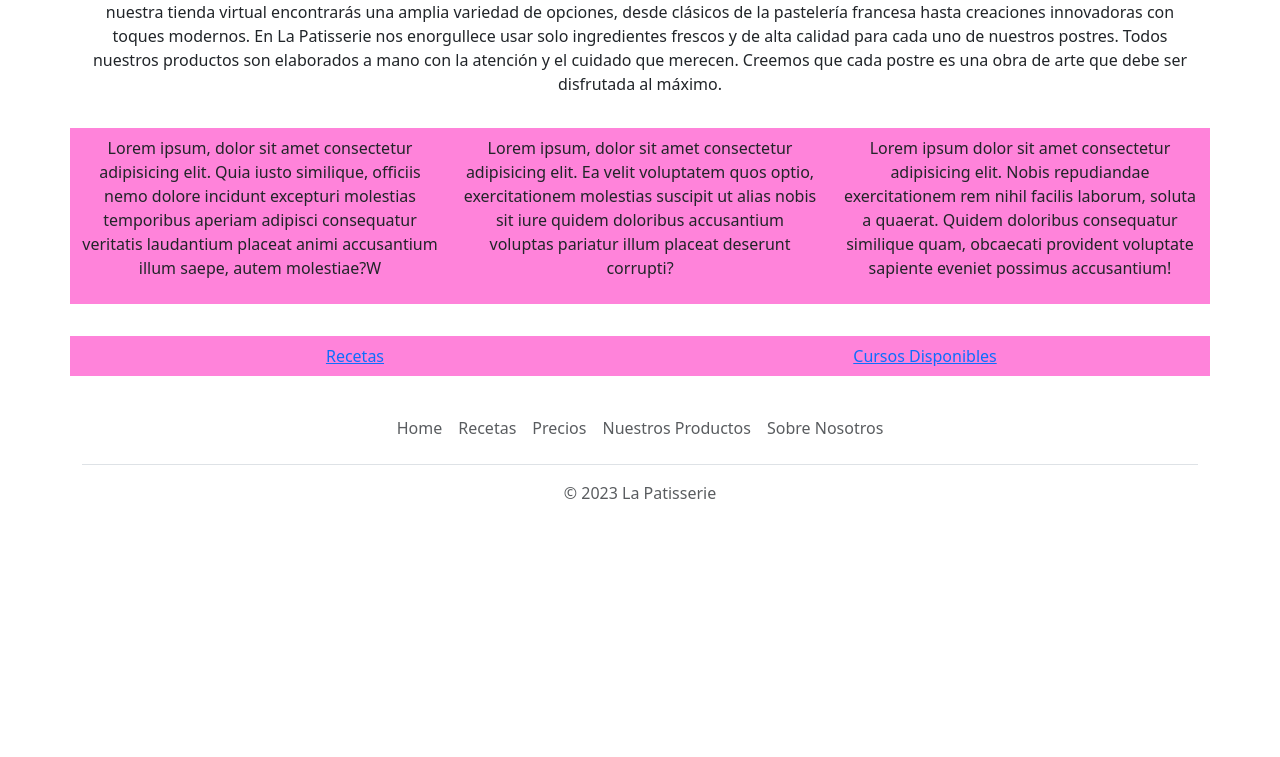
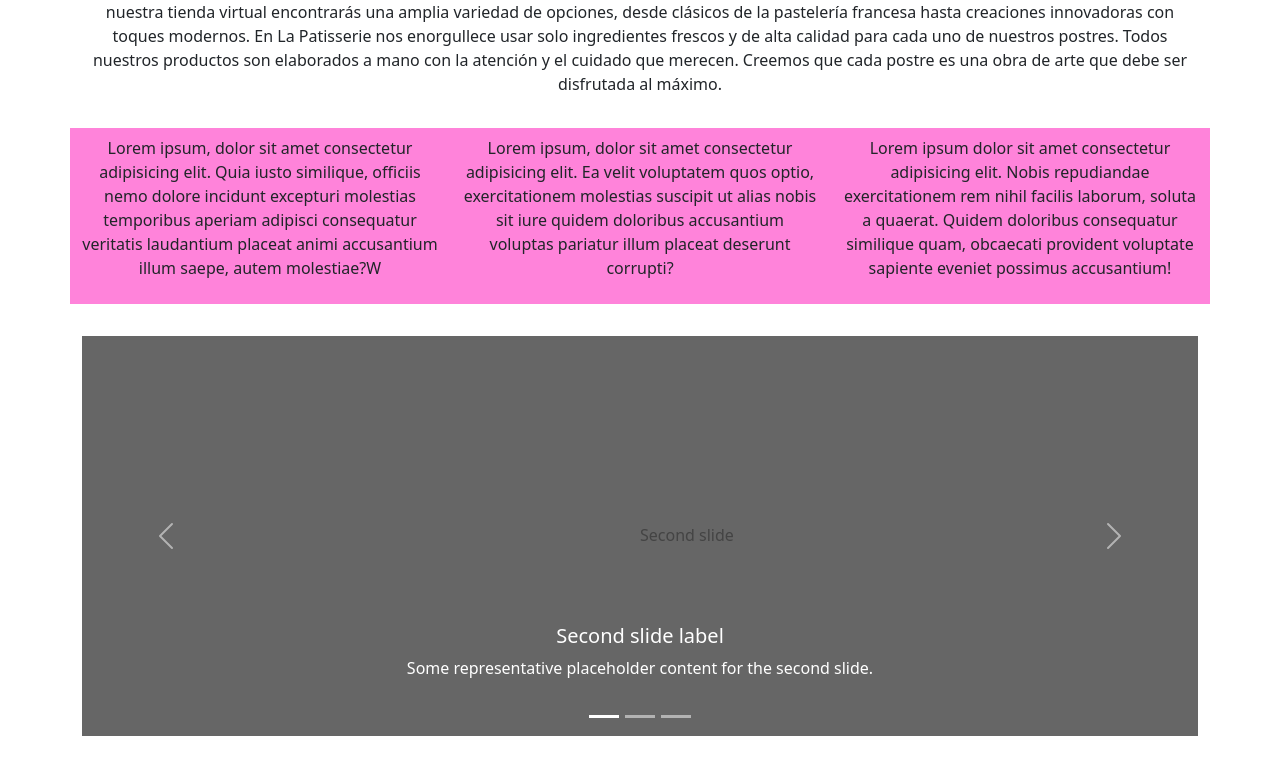
Before and after one commit to martinceriotti/PreEntrega2-Ceriotti, a plain HTML site: page index.html in a window 1280 px wide. Shown: the part 167-924 px from the top of the page. Before the commit the page ends 800 px from the top, so only its background shows below. Drawn offline with nearby package versions, Linux system fonts and the light colour scheme.

Commit message:
Agregado de imagenes

```diff
--- a/index.html
+++ b/index.html
@@ -5,6 +5,7 @@
     <meta name="viewport" content="width=device-width, initial-scale=1">
     <title>La Patisserie</title>
     <link href="https://cdn.jsdelivr.net/npm/bootstrap@5.3.0-alpha1/dist/css/bootstrap.min.css" rel="stylesheet" integrity="sha384-GLhlTQ8iRABdZLl6O3oVMWSktQOp6b7In1Zl3/Jr59b6EGGoI1aFkw7cmDA6j6gD" crossorigin="anonymous">
+    <link rel="stylesheet" href="https://cdn.jsdelivr.net/npm/bootstrap-icons@1.3.0/font/bootstrap-icons.css">
     <link rel="stylesheet" href="./css/estilos.css">
   </head>
   <body>
@@ -23,7 +24,7 @@
                         En La Patisserie nos enorgullece usar solo ingredientes frescos y de alta calidad para cada uno de nuestros postres. Todos nuestros productos son elaborados a mano con la atención y el cuidado que merecen. Creemos que cada postre es una obra de arte que debe ser disfrutada al máximo.
                     </p>
                 </section>
-           </div>
+            </div>
         </div>
         <div class="row py-2 my-2">
             <div class="col-md-4 col-sm-4 py-2 my-2">Lorem ipsum, dolor sit amet consectetur adipisicing elit. Quia iusto similique, officiis nemo dolore incidunt excepturi molestias temporibus aperiam adipisci consequatur veritatis laudantium placeat animi accusantium illum saepe, autem molestiae?W</div>
@@ -38,6 +39,48 @@
                 </p>
             </div>
         </div>
+    <!-- Example Code -->
+
+    <div id="carouselExampleCaptions" class="carousel slide py-2 my-2">
+      <div class="carousel-indicators">
+        <button type="button" data-bs-target="#carouselExampleCaptions" data-bs-slide-to="0" class="active" aria-current="true" aria-label="Slide 1"></button>
+        <button type="button" data-bs-target="#carouselExampleCaptions" data-bs-slide-to="1" aria-label="Slide 2"></button>
+        <button type="button" data-bs-target="#carouselExampleCaptions" data-bs-slide-to="2" aria-label="Slide 3"></button>
+      </div>
+      <div class="carousel-inner">
+        <div class="carousel-item active">
+          <svg class="bd-placeholder-img bd-placeholder-img-lg d-block w-100" width="800" height="400" xmlns="http://www.w3.org/2000/svg" role="img" aria-label="Placeholder: Second slide" preserveAspectRatio="xMidYMid slice" focusable="false"><title>Placeholder</title><rect width="100%" height="100%" fill="#666"></rect><text x="50%" y="50%" fill="#444" dy=".3em">Second slide</text></svg>
+          <div class="carousel-caption d-none d-md-block">
+            <h5>Second slide label</h5>
+            <p>Some representative placeholder content for the second slide.</p>
+          </div>
+        </div>
+        <div class="carousel-item">
+          <svg class="bd-placeholder-img bd-placeholder-img-lg d-block w-100" width="800" height="400" xmlns="http://www.w3.org/2000/svg" role="img" aria-label="Placeholder: Third slide" preserveAspectRatio="xMidYMid slice" focusable="false"><title>Placeholder</title><rect width="100%" height="100%" fill="#555"></rect><text x="50%" y="50%" fill="#333" dy=".3em">Third slide</text></svg>
+          <div class="carousel-caption d-none d-md-block">
+            <h5>Third slide label</h5>
+            <p>Some representative placeholder content for the third slide.</p>
+          </div>
+        </div>
+        <div class="carousel-item">
+          <svg class="bd-placeholder-img bd-placeholder-img-lg d-block w-100" width="800" height="400" xmlns="http://www.w3.org/2000/svg" role="img" aria-label="Placeholder: First slide" preserveAspectRatio="xMidYMid slice" focusable="false"><title>Placeholder</title><rect width="100%" height="100%" fill="#555"></rect><text x="50%" y="50%" fill="#333" dy=".3em">First slide</text></svg>
+          <div class="carousel-caption d-none d-md-block">
+            <h5>First slide label</h5>
+            <p>Some representative placeholder content for the third slide.</p>
+          </div>
+        </div>
+      </div>
+      <button class="carousel-control-prev" type="button" data-bs-target="#carouselExampleCaptions" data-bs-slide="prev">
+        <span class="carousel-control-prev-icon" aria-hidden="true"></span>
+        <span class="visually-hidden">Previous</span>
+      </button>
+      <button class="carousel-control-next" type="button" data-bs-target="#carouselExampleCaptions" data-bs-slide="next">
+        <span class="carousel-control-next-icon" aria-hidden="true"></span>
+        <span class="visually-hidden">Next</span>
+      </button>
+    </div>
+
+    <!-- End Example Code -->
         <div class="row ">
             <div class="col-md-6 col-sm-6 py-2 my-2">
                 <a href="./pages/recetas.html">Recetas</a>
```
Also changed, not shown: img/tortas/1.png (added), img/tortas/butter.jpg (added), img/tortas/butter1.jpg (added), img/tortas/cumple.jpg (added), img/tortas/lolli.jpg (added), img/tortas/messi.jpg (added), img/tortas/pigna1.jpg (added), img/tortas/pigna2.jpg (added).
